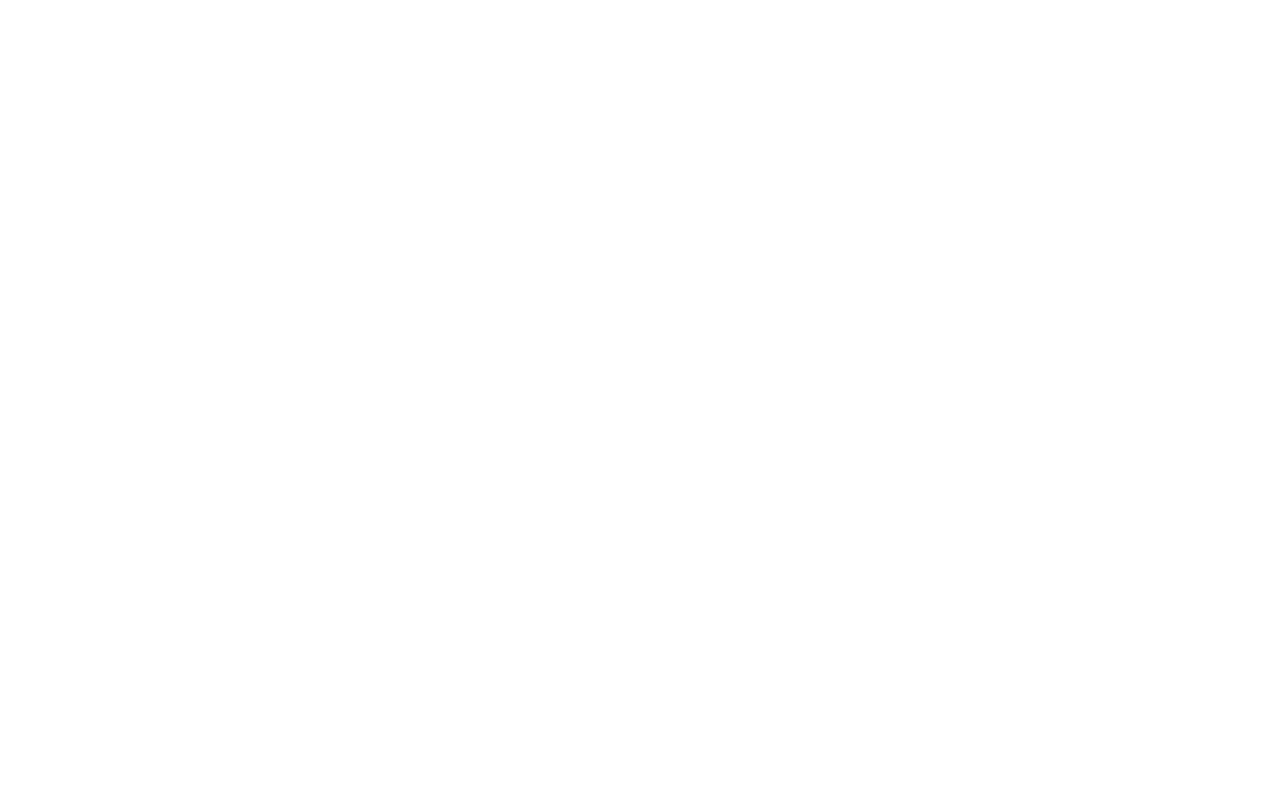
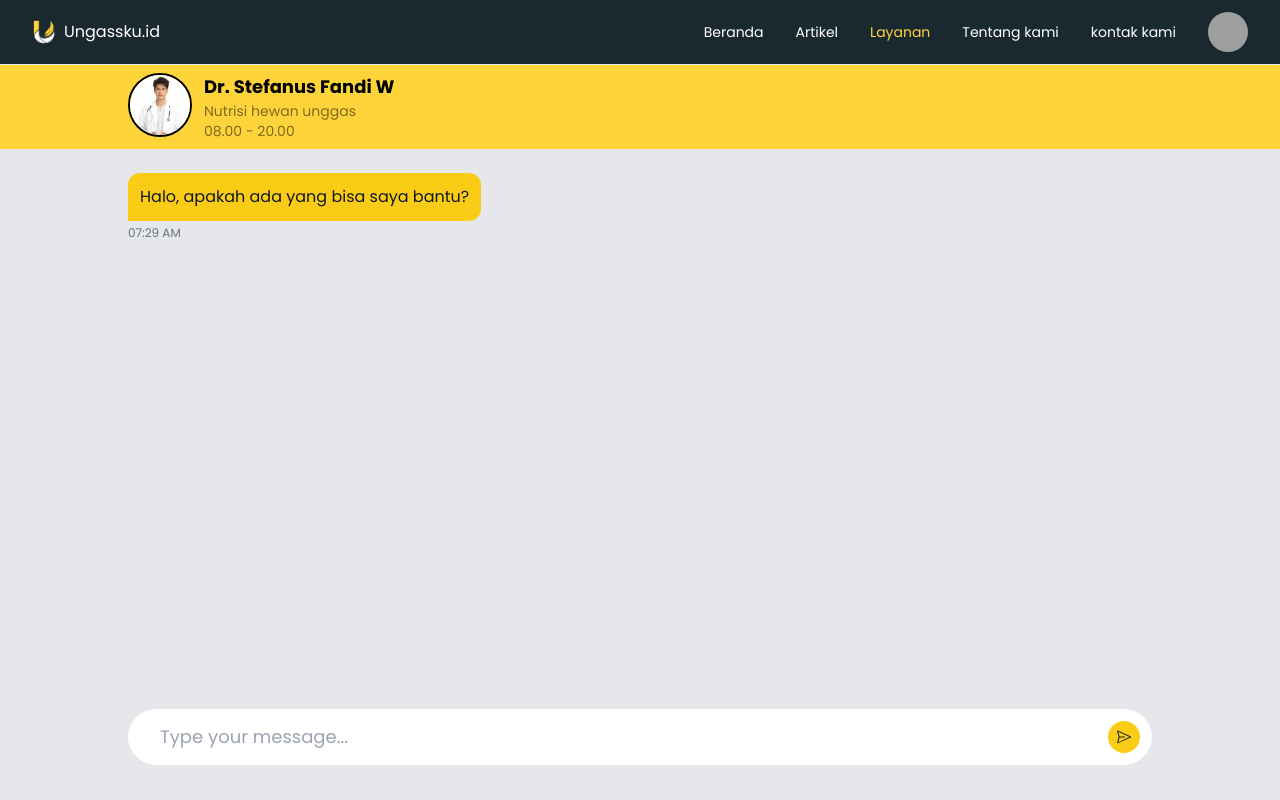
Before and after one commit to Ariemaharrucha/unggasku-fe, a React (Vite) app: page /layanan/konsultasi/user in a window 1280 px wide. Before the commit this address had no page. Shown: the top 800 px of the page. Built offline with nearby package versions, Linux system fonts and the light colour scheme; grey boxes are pictures that could not be loaded.

Commit message:
Add user chatting konsultasi personal and update konsultasi chatting history details

```diff
--- a/src/app/routes.jsx
+++ b/src/app/routes.jsx
@@ -2,6 +2,7 @@
 import { Beranda } from "../pages/clients/Beranda";
 import { Layanan } from "../pages/clients/Layanan";
 import { Konsultasi } from "../pages/clients/Konsultasi";
+import { UserKonsultasi } from "../pages/clients/UserKonsultasi";
 
 export const AppRouter = () => {
   return (
@@ -10,6 +11,7 @@
       <Route path="/" element={<Beranda/>}></Route>
       <Route path="/layanan" element={<Layanan/>}></Route>
       <Route path="/layanan/konsultasi" element={<Konsultasi/>}></Route>
+      <Route path="/layanan/konsultasi/user" element={<UserKonsultasi/>}></Route>
     </Routes>
   </BrowserRouter>
   )
--- a/src/pages/clients/Konsultasi.jsx
+++ b/src/pages/clients/Konsultasi.jsx
@@ -89,7 +89,7 @@
   // Fungsi untuk melakukan scroll ke pesan terbaru
   useEffect(() => {
     if (latestMessageRef.current) {
-      latestMessageRef.current.scrollIntoView({ behavior: "smooth", block: "end" });
+      latestMessageRef.current.scrollIntoView({ behavior: "smooth", block: "nearest" });
     }
   }, [messages])
 
@@ -136,7 +136,7 @@
 
             {/* Area chat dengan scrollable */}
             <div className="w-2/3 flex flex-col bg-gray-200">
-              <div className="flex-grow p-6 space-y-4 overflow-y-auto max-h-[83vh]">
+              <div className="flex-grow p-6 space-y-4 overflow-y-auto max-h-[79vh]">
                 {/* Tampilkan pesan */}
                 {messages.map((message, index) => (
                   <div
--- /dev/null
+++ b/src/pages/clients/UserKonsultasi.jsx
@@ -0,0 +1,161 @@
+import React, { useEffect, useState, useRef } from 'react'
+import { Layout } from '../../layouts/Layout'
+import { VscSend } from "react-icons/vsc";
+
+
+
+export const UserKonsultasi = () => {
+    const [messages, setMessages] = useState([
+        { text: "Halo, apakah ada yang bisa saya bantu?", sender: "dokter", time: getCurrentTime() },
+    ]);
+    const [inputMessage, setInputMessage] = useState("");
+    const [firstUserMessahgeSend, setFirstUserMessageSend] = useState(false);
+    const [isTyping, setIsTyping] = useState(false);
+    const [isUserTyping, setIsUserTyping] = useState(false);
+    const latestMessageRef = useRef(null);
+
+    function getCurrentTime() {
+        const now = new Date();
+        let hours = now.getHours();
+        const minutes = now.getMinutes();
+        const ampm = hours >= 12 ? "PM" : "AM";
+        const formattedHours = hours.toString().padStart(2, "0");
+        const formattedMinutes = minutes.toString().padStart(2, "0");
+
+        return `${formattedHours}:${formattedMinutes} ${ampm}`;
+    }
+
+    const handleSendMessage = () => {
+        if (inputMessage.trim() !== "") {
+            const newMessage = { text: inputMessage, sender: "user", time: getCurrentTime() };
+            setMessages([...messages, newMessage]);
+            setInputMessage("");
+            setIsUserTyping(false);
+
+            if (!firstUserMessahgeSend) {
+                setFirstUserMessageSend(true);
+                setIsTyping(true);
+
+                setTimeout(() => {
+                    const dokterResponse = {
+                        text: "Saya bisa bantu. Tolong ceritakan detail kronologi kenapa hewan unggas anda? Apakah hewan unggas anda bermasalah dengan kesehatan, pakan, lingkungan, atau yang lainnya?",
+                        sender: "dokter",
+                        time: getCurrentTime(),
+                    };
+                    setMessages((prevMessages) => [...prevMessages, dokterResponse]);
+                    setIsTyping(false);
+                }, 1000);
+            }
+        }
+    };
+
+    const handleUserTyping = (e) => {
+        setInputMessage(e.target.value);
+        if (e.target.value.trim() !== "") {
+            setIsUserTyping(true);
+        } else {
+            setIsUserTyping(false);
+        }
+    }
+
+    const handleKeyDown = (event) => {
+        if (event.key === "Enter") {
+            event.preventDefault();
+            handleSendMessage();
+        }
+    }
+
+    useEffect(() => {
+        console.log(latestMessageRef.current);
+        if (latestMessageRef.current) {
+            latestMessageRef.current.scrollIntoView({ behavior: "smooth", block: "nearest" });
+        }
+    }, [messages])
+
+    return (
+        <Layout>
+            <section className='min-h-screen w-full flex flex-col bg-gray-200'>
+                <div className='bg-secondary-300 w-full py-2 px-32'>
+                    <div className='flex overflow-hidden object-cover'>
+                        <img className='w-16 h-16 object-cover object-top rounded-full border-2 border-black' src="\src\assets\Images\layanan\dr_card1.jpeg" alt="" />
+                        <div className='flex flex-col'>
+                            <h3 className='text-lg font-bold pl-3'>Dr. Stefanus Fandi W</h3>
+                            <p className='text-sm pl-3 opacity-50'>Nutrisi hewan unggas</p>
+                            <p className='text-sm pl-3 opacity-50'>08.00 - 20.00</p>
+                        </div>
+                    </div>
+                </div>
+
+                {/* Chat */}
+                <div className='flex flex-grow flex-col'>
+                    <div className='flex flex-grow flex-col overflow-y-auto max-h-[70vh] p-6 px-32 space-y-4'>
+                        {messages.map((message, index) => (
+                            <div
+                                key={index}
+                                className={`flex flex-col ${message.sender === "dokter" ? "items-start" : "items-end"}`}
+                                ref={index === messages.length - 1 ? latestMessageRef : null}>
+                                <div className={`${message.sender === "dokter"
+                                    ? "bg-yellow-400 text-gray-900 rounded-r-xl rounded-tl-xl"
+                                    : "bg-gray-800 text-white rounded-l-xl rounded-tr-xl"
+                                    } max-w-md p-3`}>
+                                    {message.text}
+                                </div>
+                                <span className='text-xs text-gray-500 mt-1'>{message.time}</span>
+                            </div>
+                        ))}
+
+                        {isTyping && (
+                            <div className="flex items-center space-x-2">
+                                <div className="bg-yellow-400 text-gray-900 rounded-r-xl rounded-tl-xl p-3 max-w-md">
+                                    <TypingAnimation isUserTyping={false} />
+                                </div>
+                            </div>
+                        )}
+
+                        {/* Animasi mengetik untuk user */}
+                        {isUserTyping && (
+                            <div className="flex items-center space-x-2 justify-end">
+                                <div className="bg-gray-800 text-white rounded-l-xl rounded-tr-xl p-3 max-w-md">
+                                    <TypingAnimation isUserTyping={true} />
+                                </div>
+                            </div>
+                        )}
+                    </div>
+
+                    <div className='flex mx-auto w-full justify-center'>
+                        <div className="p-1 flex items-center bg-white rounded-full w-full mx-32">
+                            <div className="flex w-full">
+                                <input
+                                    type="text"
+                                    placeholder="Type your message..."
+                                    value={inputMessage}
+                                    onChange={handleUserTyping}
+                                    onKeyDown={handleKeyDown}
+                                    className="flex-grow px-7 text-lg border rounded-full focus:outline-none border-none"
+                                />
+                                <div className="p-2">
+                                    <button
+                                        onClick={handleSendMessage}
+                                        className="bg-yellow-400 text-primary-950 p-2 rounded-full"
+                                    >
+                                        <VscSend />
+                                    </button>
+                                </div>
+                            </div>
+                        </div>
+                    </div>
+                </div>
+            </section>
+        </Layout >
+    )
+}
+
+const TypingAnimation = ({ isUserTyping }) => {
+    return (
+        <div className={`flex space-x-1 ${isUserTyping ? 'justify-end' : 'justify-start'}`}>
+            <span className="text-2xl animate-bounce">.</span>
+            <span className="text-2xl animate-bounce delay-75">.</span>
+            <span className="text-2xl animate-bounce delay-150">.</span>
+        </div>
+    );
+};
```
